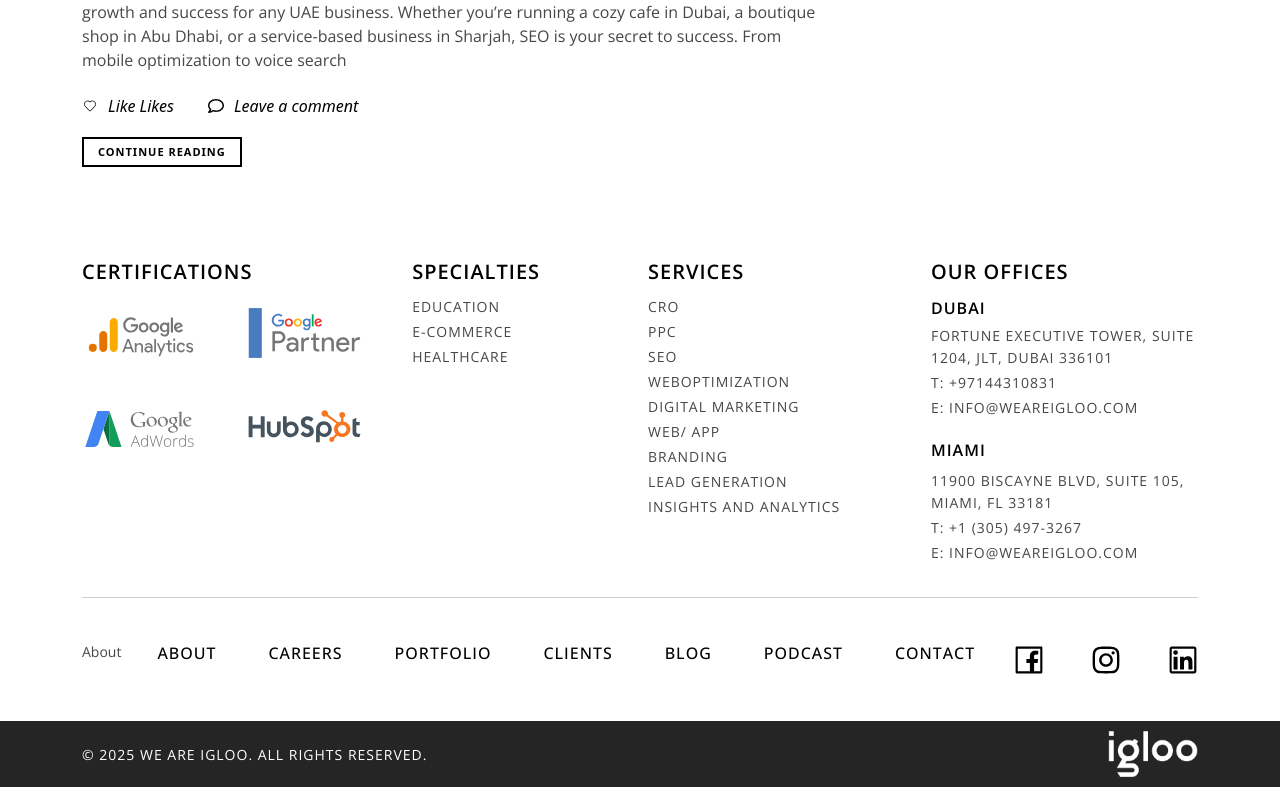
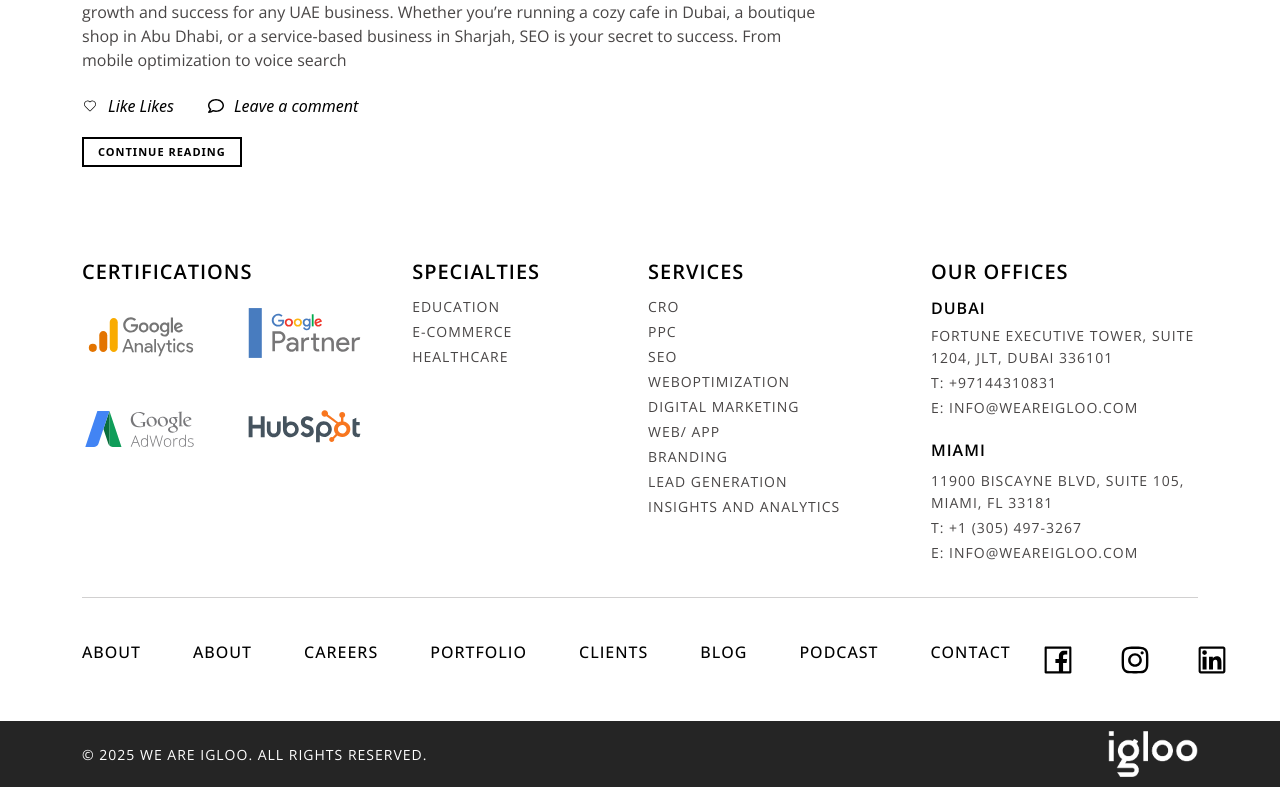
Before and after one commit to sarimsaleem/Igloo, a React (Vite) app: page /blog in a window 1280 px wide. Shown: the part 3880-4667 px from the top of the page. Built offline with nearby package versions, Linux system fonts and the light colour scheme.

Commit message:
blog page first section completed

```diff
--- a/src/components/footer/Footer.jsx
+++ b/src/components/footer/Footer.jsx
@@ -78,7 +78,7 @@ const Footer = () => {
                     <hr style={{ margin: "0" }} />
                     <div className="footer-container">
                         <div className="footer-links">
-                            <p onClick={() => navigate('/about-us')}> About</p>
+                            <p onClick={() => navigate('/about-us')}> <a href="">About</a> </p>
                             <a href="/about-us">About</a>
                             <a href="/careers">Careers</a>
                             <a href="/our-portfolio">Portfolio</a>
```
